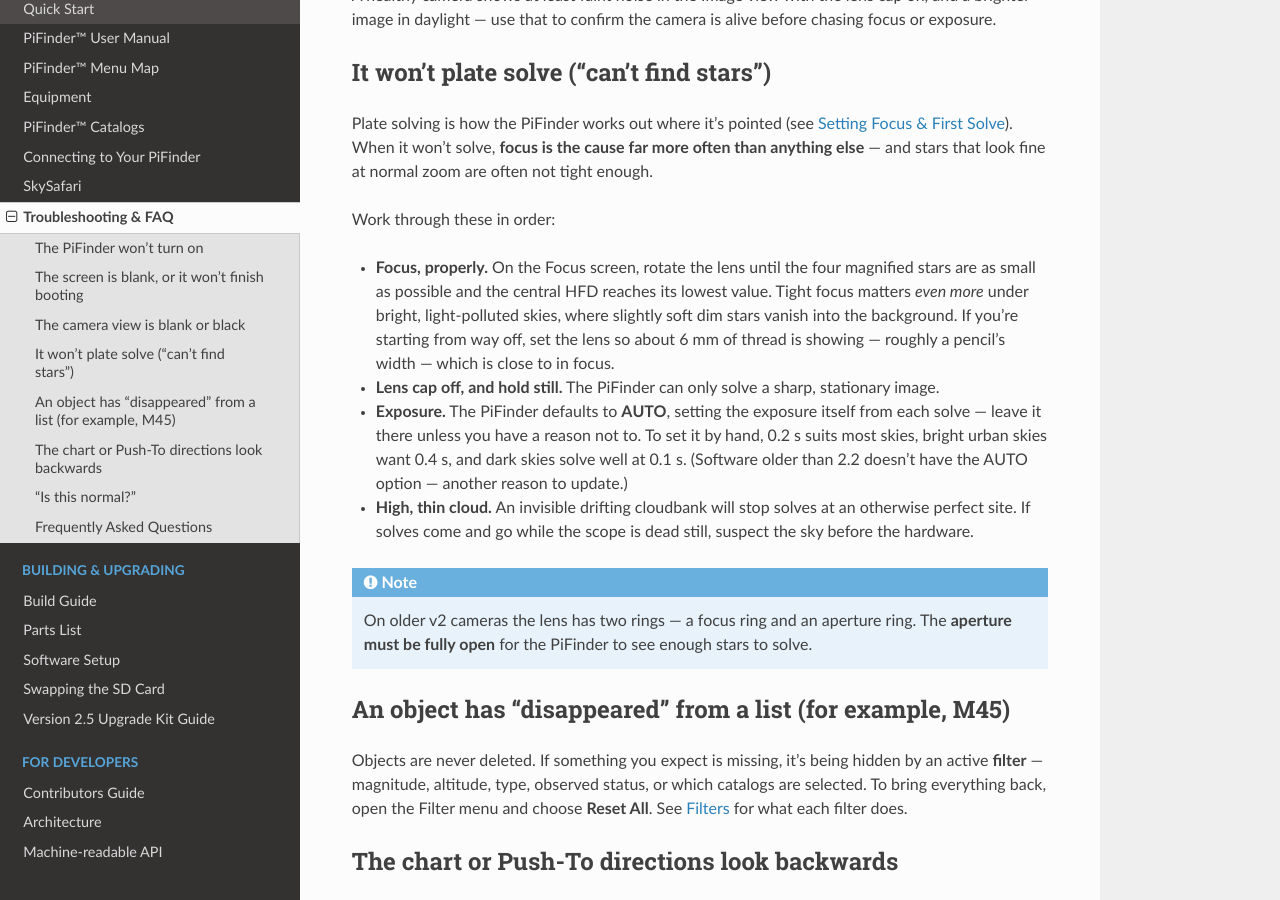
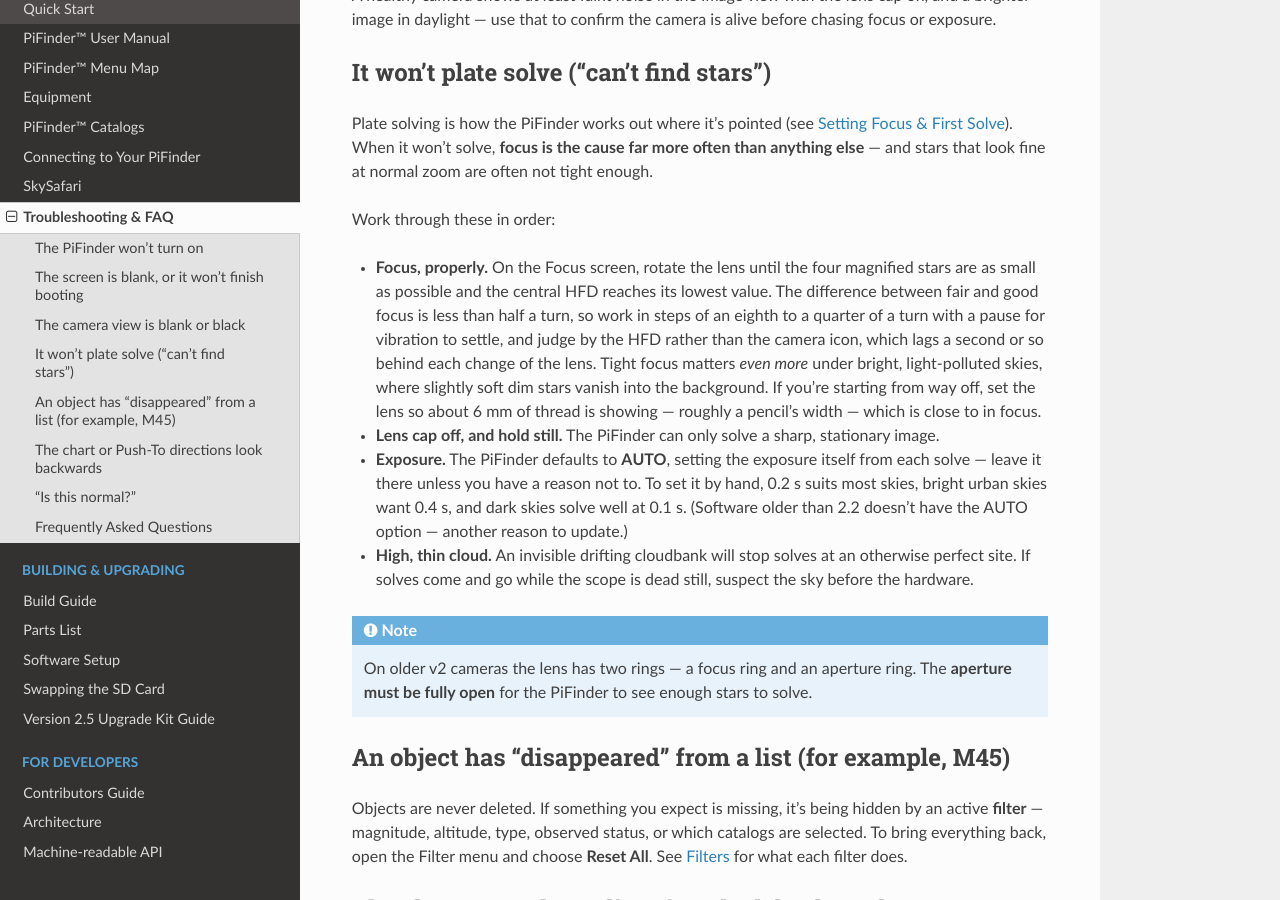
Before and after one commit to brickbots/PiFinder, a Sphinx documentation site: the page built from docs/source/troubleshooting.rst, in a window 1280 px wide and 900 px high, scrolled down 1719 px. Built offline with Sphinx 7.4.7 and the Read the Docs theme 3.1.0, drawn with Linux system fonts in a browser that asks for light colours.

Commit message:
Docs: troubleshooting — small-turn focus technique in the no-solve list
Extends the "Focus, properly" step with the same support-exchange
guidance as the quick start: fair-to-good focus is under half a turn,
work in 1/8-1/4 turn steps with a settle pause, and judge by the HFD
since the camera icon lags a solve behind the lens.

Co-Authored-By: Claude Fable 5 <noreply@anthropic.com>

```diff
--- a/docs/source/troubleshooting.rst
+++ b/docs/source/troubleshooting.rst
@@ -95,7 +95,10 @@ often not tight enough.
 Work through these in order:
 
 - **Focus, properly.**  On the Focus screen, rotate the lens until the four magnified stars
-  are as small as possible and the central HFD reaches its lowest value.  Tight focus matters *even
+  are as small as possible and the central HFD reaches its lowest value.  The difference
+  between fair and good focus is less than half a turn, so work in steps of an eighth to a
+  quarter of a turn with a pause for vibration to settle, and judge by the HFD rather than
+  the camera icon, which lags a second or so behind each change of the lens.  Tight focus matters *even
   more* under bright, light-polluted skies, where slightly soft dim stars vanish into the
   background.  If you're starting from way off, set the lens so about 6 mm of thread is
   showing — roughly a pencil's width — which is close to in focus.
```
